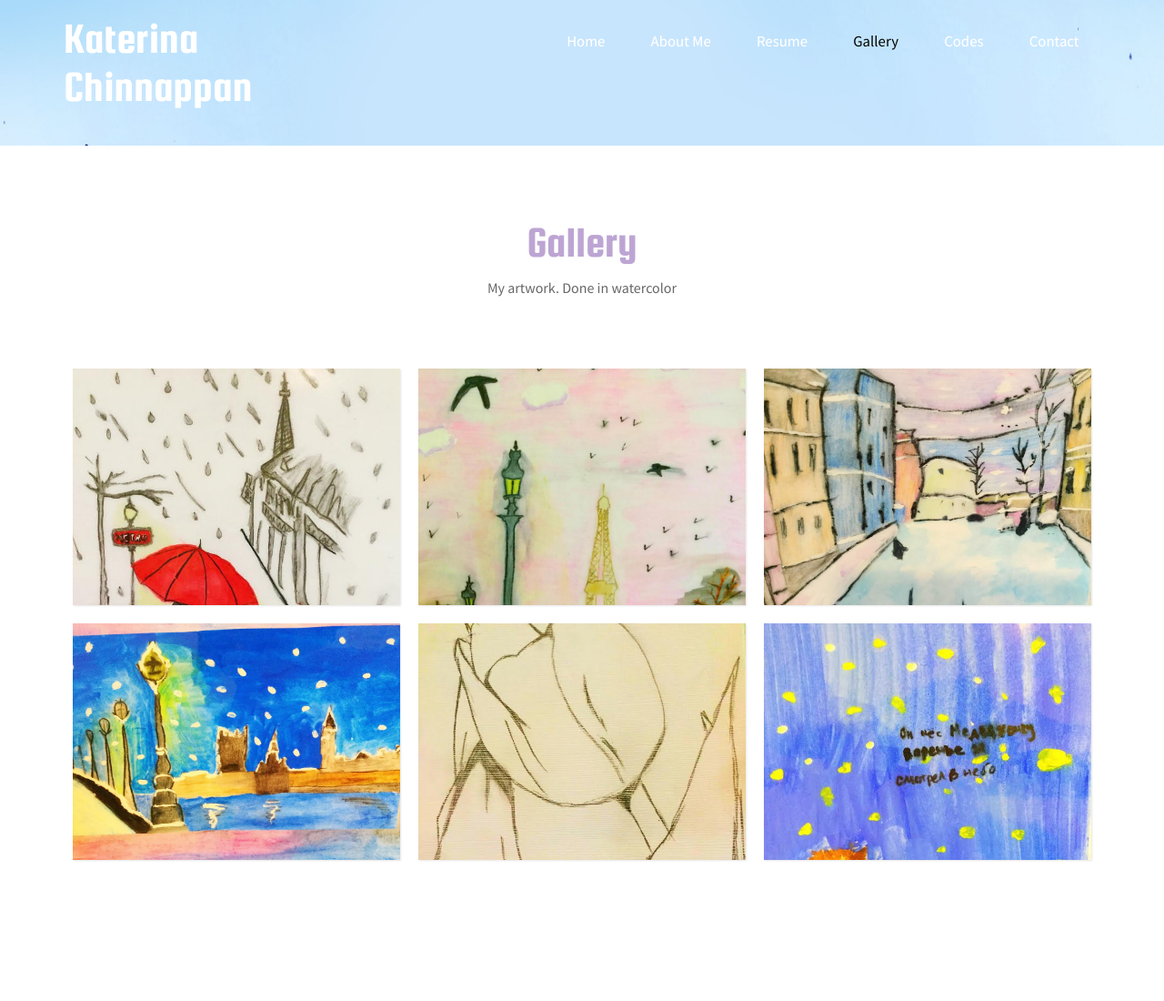
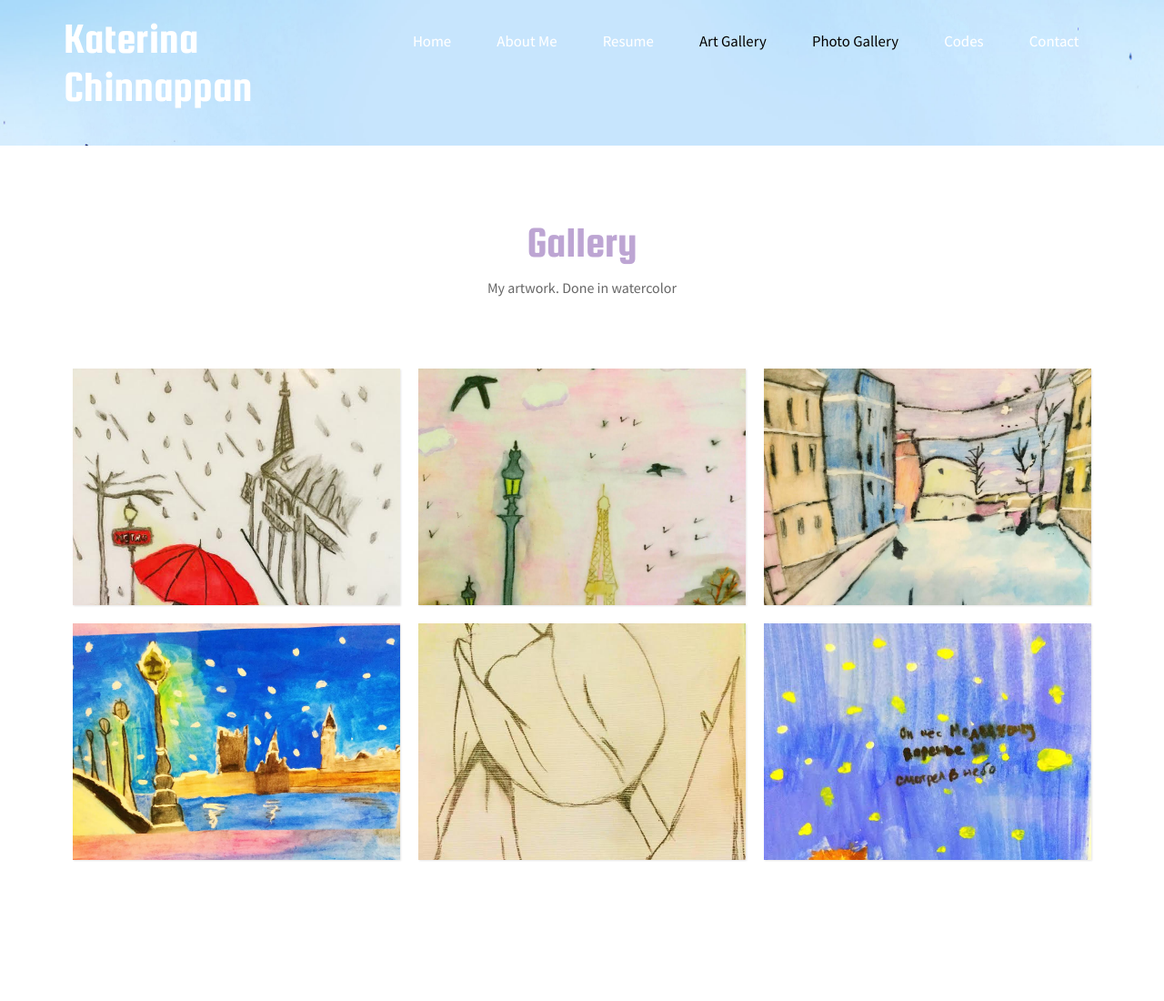
Before and after one commit to katerinachinnappan/katerinachinnappan.github.io, a plain HTML site: page gallery.html in a window 1280 px wide. Shown: the top 1100 px of the page at 91% size. Drawn offline with Linux system fonts and the light colour scheme.

Commit message:
Update gallery.html

```diff
--- a/gallery.html
+++ b/gallery.html
@@ -52,7 +52,8 @@ Smartphone Compatible web template, free webdesigns for Nokia, Samsung, LG, Sony
 					   <li><a href="index.html">Home</a></li>
 					   <li><a href="about.html">About Me</a></li>
 						<li><a href="resume.html">Resume</a></li>
-						<li><a  class="active" href="gallery.html">Gallery</a></li>
+						<li><a  class="active" href="gallery.html">Art Gallery</a></li>
+						<li><a class ="active" href="photogallery.html">Photo Gallery</a></li>
 						<li><a href="shortcords.html">Codes</a></li>
 						<li><a href="contact.html">Contact</a></li>
 				   </ul>
```
